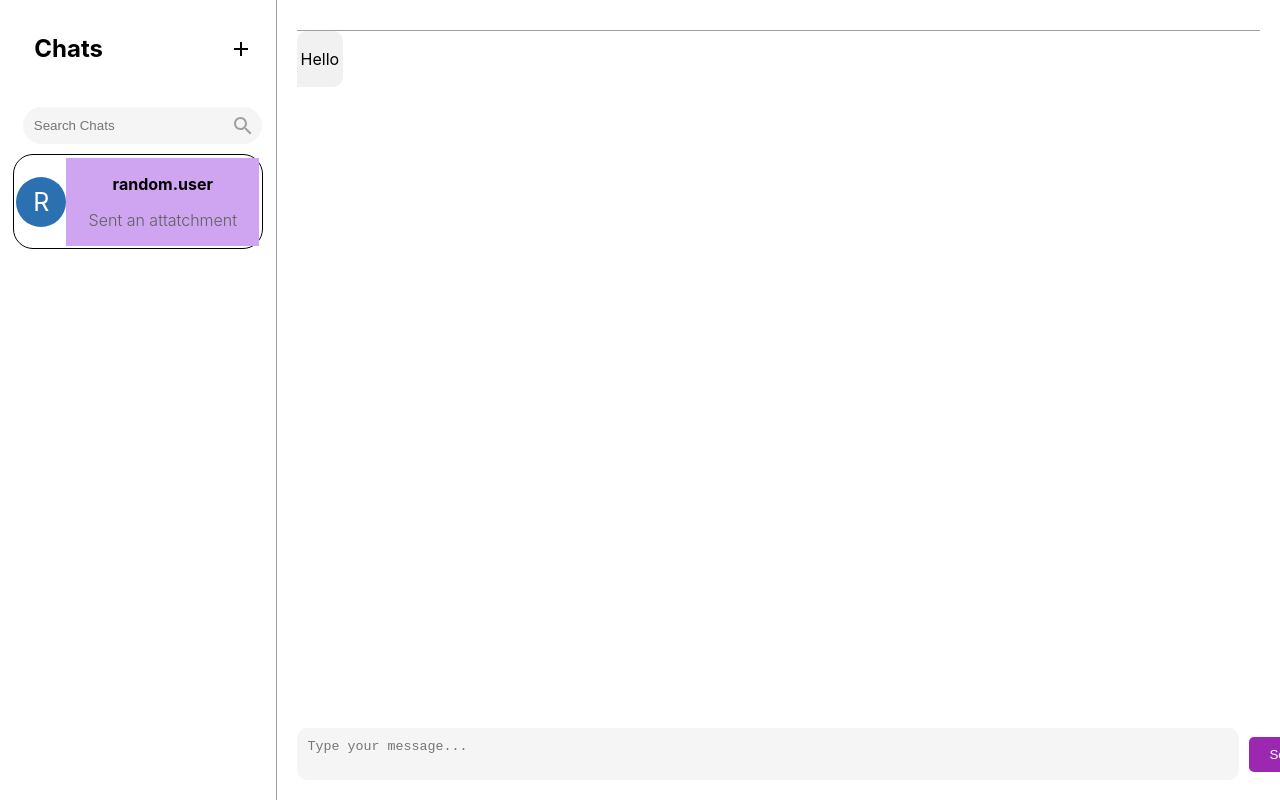
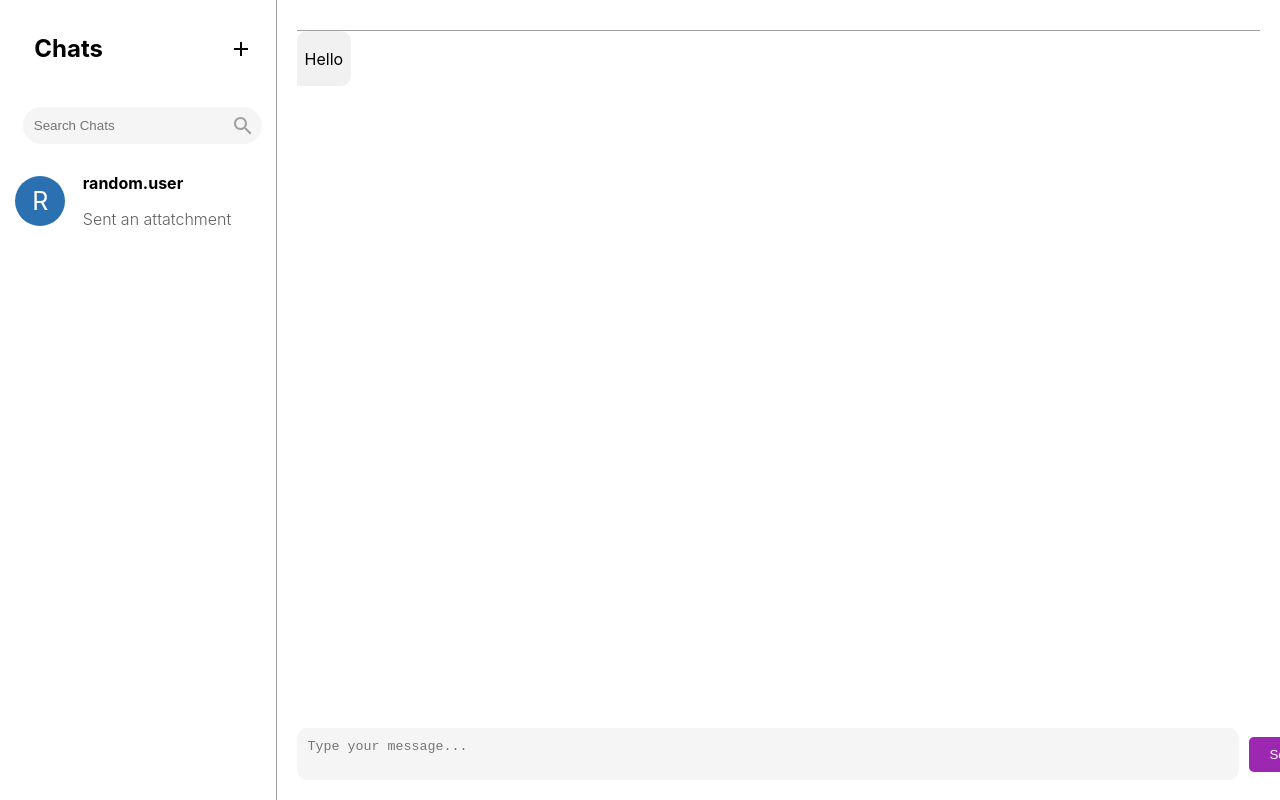
Before and after one commit to priyanair9/chat-app, a React (Create React App) app in the folder client/: page /chats in a window 1280 px wide. Built offline with nearby package versions, Linux system fonts and the light colour scheme.

Commit message:
Fixed css

```diff
--- a/client/src/App.css
+++ b/client/src/App.css
@@ -131,6 +131,7 @@
 
 .new-chat-button {
   transition: .3s;
+  cursor: pointer;
 }
 
 .new-chat-button:hover {
@@ -234,17 +235,20 @@
 }
 
 .card-container {
-  border: solid 1px;
+  border: 1px;
   border-radius: 20px;
   transition: .2s;
   display: flex;
   padding: 1%;
   flex-direction: row;
+  cursor: pointer;
 }
 
 .card-content {
   flex: 1;
-  background-color: #cfa4f0;
+  text-align: left;
+  padding-left: 2.5px;
+  margin-left: 15px;
 }
 
 .card-container:hover {
@@ -272,7 +276,7 @@
     color: #000 !important;
     border-radius: 10px 10px 10px 0px;
     max-width: 75%;
-    padding: 2px 4px 2px 4px;
+    padding: 0.1rem 0.5rem;
     position: absolute;
 }
 
```
